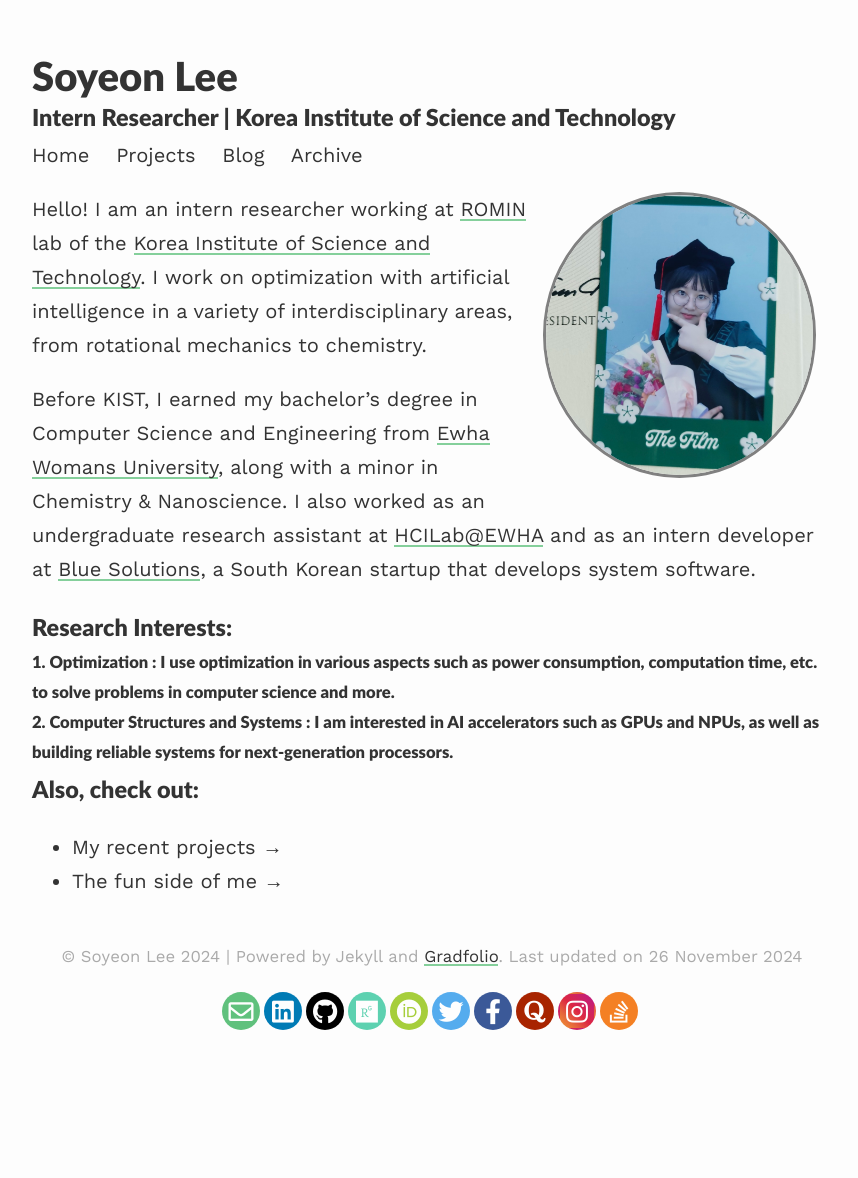
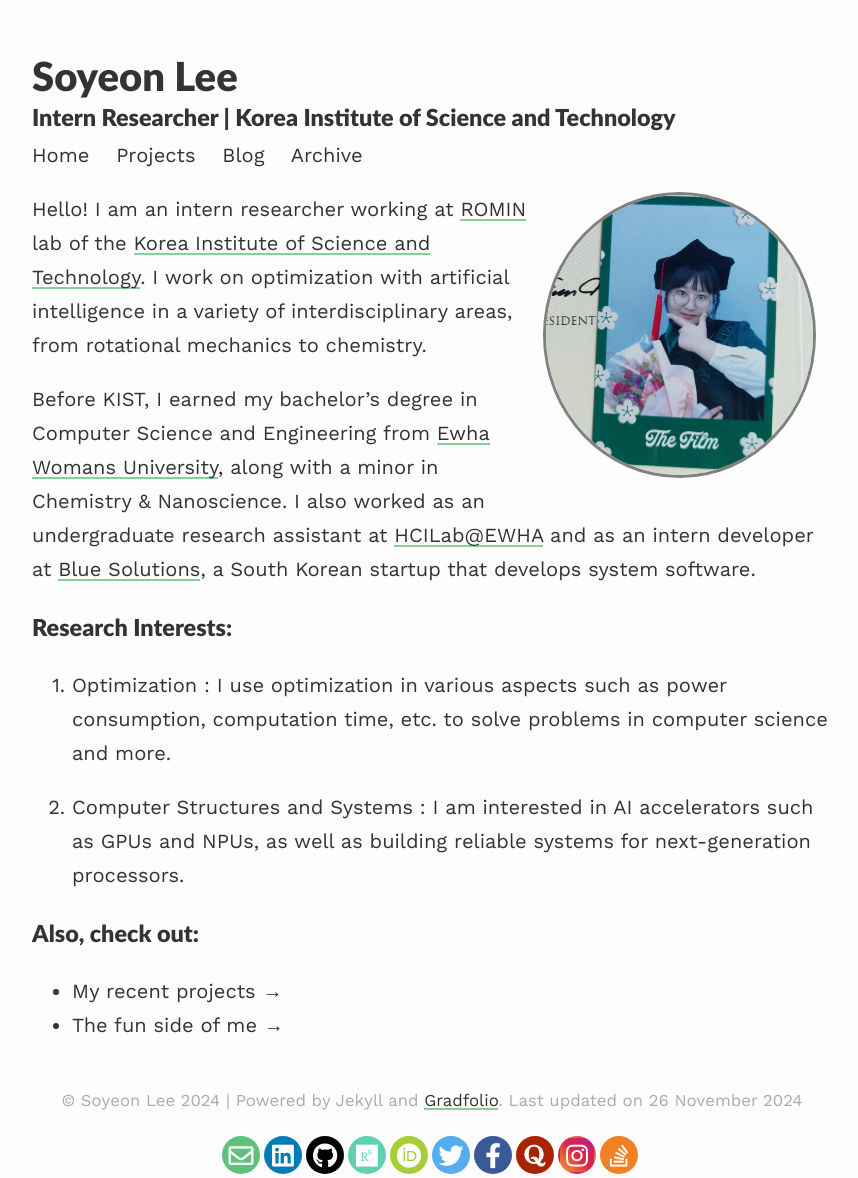
Before and after one commit to soysilver/soysilvery, a Jekyll site: the page built from index.md, in a window 1280 px wide. Shown: the whole page, without its empty margins (208-1066 px from the left). Built offline with Jekyll 4.4.1, drawn with Linux system fonts in a browser that asks for light colours; nearby versions of some CDN libraries; before the commit the page ends 1034 px from its top, so only the background shows below that.

Commit message:
Update index.md

```diff
--- a/index.md
+++ b/index.md
@@ -12,9 +12,9 @@
 Before KIST, I earned my bachelor's degree in Computer Science and Engineering from [Ewha Womans University](https://www.ewha.ac.kr/ewhaen/index.do){:target="_blank"}, along with a minor in Chemistry & Nanoscience. I also worked as an undergraduate research assistant at [HCILab@EWHA](https://hcil-ewha.github.io/homepage/){:target="_blank"} and as an intern developer at [Blue Solutions](http://www.bluechain.kr/main#){:target="_blank"}, a South Korean startup that develops system software.
 
 ### Research Interests:
-##### 1. Optimization : I use optimization in various aspects such as power consumption, computation time, etc. to solve problems in computer science and more.
+1. Optimization : I use optimization in various aspects such as power consumption, computation time, etc. to solve problems in computer science and more.
 
-##### 2. Computer Structures and Systems : I am interested in AI accelerators such as GPUs and NPUs, as well as building reliable systems for next-generation processors.
+2. Computer Structures and Systems : I am interested in AI accelerators such as GPUs and NPUs, as well as building reliable systems for next-generation processors.
 
 
 
```
